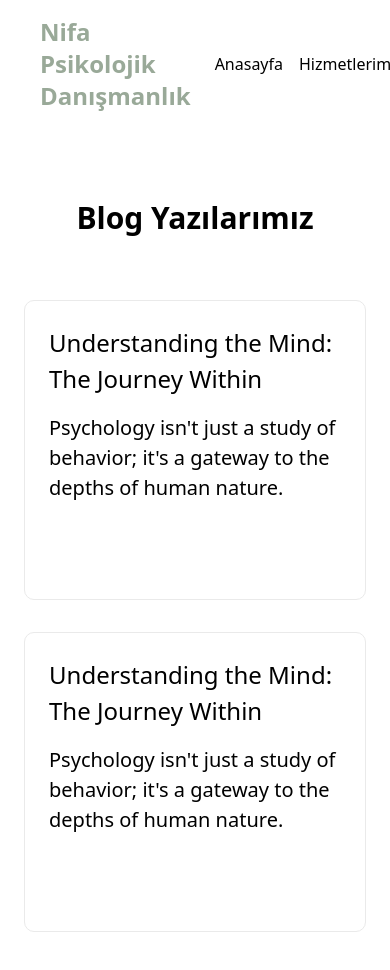
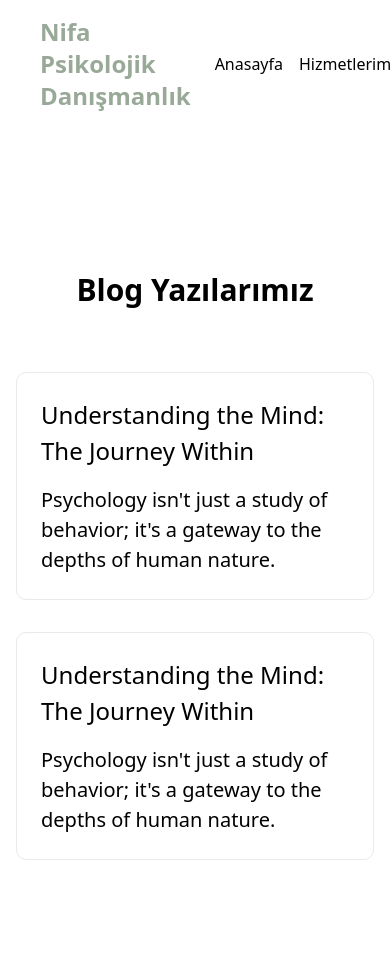
Before and after one commit to malizkl/nifa-danismanlik, a Next.js app: page /blog in a window 390 px wide. Shown: the top 970 px of the page. Built offline with nearby package versions, Linux system fonts and the light colour scheme.

Commit message:
refactor

```diff
--- a/src/styles/Home.module.css
+++ b/src/styles/Home.module.css
@@ -169,3 +169,65 @@
       flex-direction: row;
     }
   }
+
+  /* Other styles... */
+
+/* Adjusting the sidebar for mobile screens */
+@media (max-width: 812px) {
+  .sidebar {
+    width: 100px; /* Reduce width on small screens */
+  }
+
+  .sidebar a {
+    font-size: 18px; /* Smaller font size for the sidebar links */
+    padding: 8px 10px; /* Reduce padding */
+  }
+
+  .closebtn {
+    font-size: 28px; /* Smaller close button */
+    right: 10px; /* Adjust position */
+  }
+}
+
+/* Adjusting the container and grid for mobile screens */
+@media (max-width: 812px) {
+  .container,
+  .main {
+    padding: 0; /* Reduce or remove padding */
+  }
+
+  .grid {
+    flex-direction: column; /* Stack grid items vertically */
+    align-items: stretch; /* Stretch grid items to full width */
+  }
+
+  .card {
+    flex-basis: auto; /* Allow card to fill the container */
+    width: calc(100% - 2rem); /* Full width minus margin */
+    margin: 1rem; /* Adjust margin */
+    height: auto; /* Make height auto to contain content */
+  }
+
+  .title {
+    font-size: 3rem; /* Smaller title for small screens */
+  }
+
+  .description {
+    font-size: 1.25rem; /* Adjust description font size */
+  }
+
+  /* ... other responsive adjustments ... */
+}
+
+/* Additional media query for very small screens */
+@media (max-width: 480px) {
+  .title {
+    font-size: 2rem; /* Even smaller title for very small screens */
+  }
+
+  .sidebar {
+    width: 80px; /* Even smaller sidebar */
+  }
+
+  /* ... other adjustments for smaller screens ... */
+}
```
